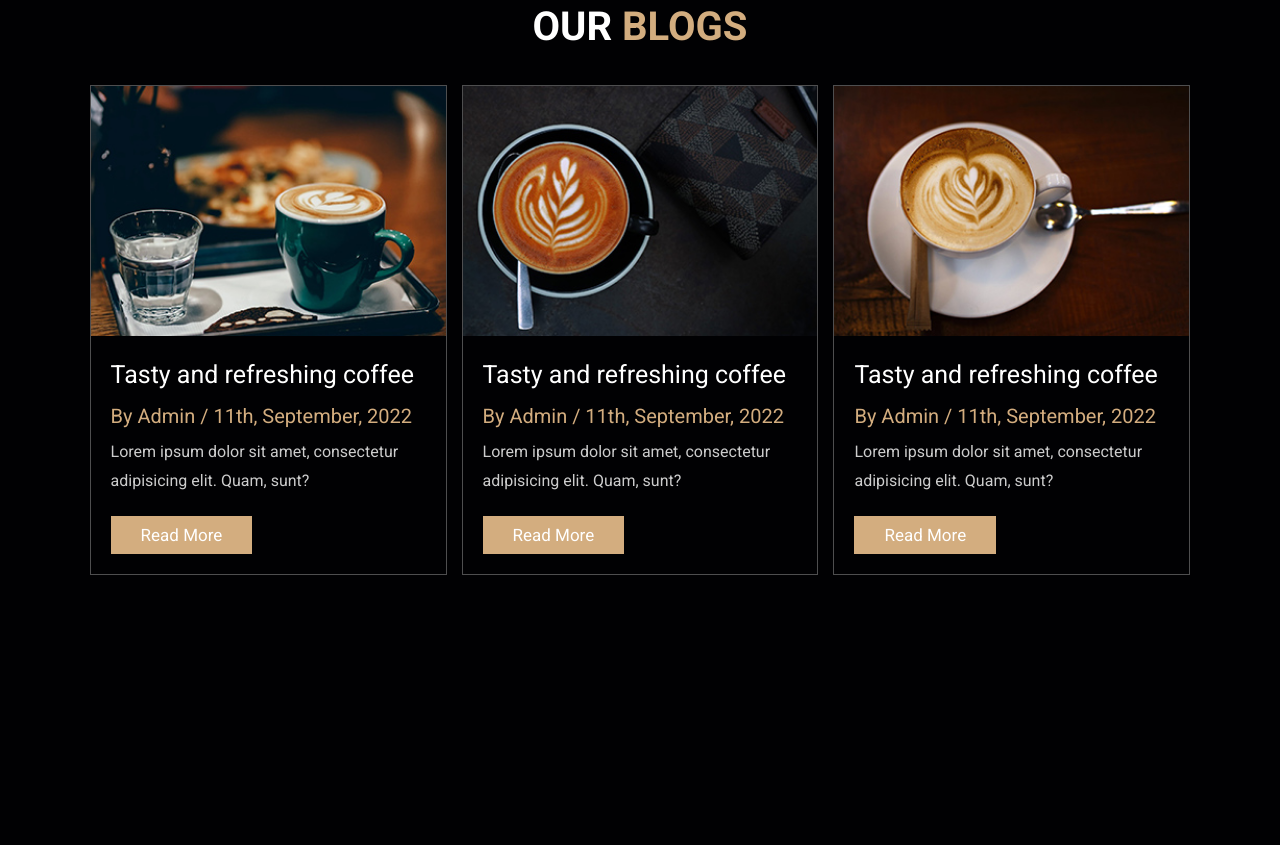
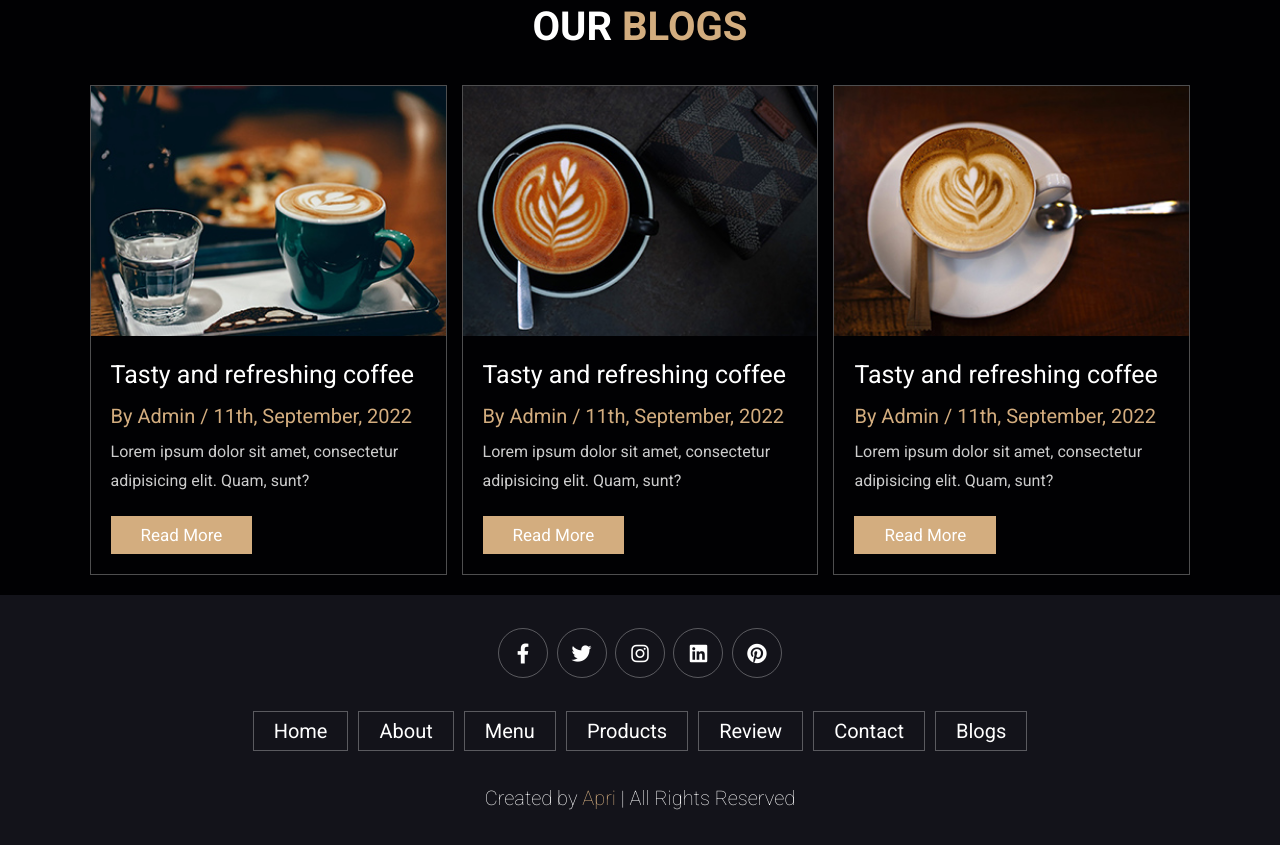
Before and after one commit to apri567/CoffeeShop, a plain HTML site: page index.html in a window 1280 px wide. Shown: the part 3906-4751 px from the top of the page. Before the commit the page ends 4501 px from the top, so only its background shows below. Drawn offline with Linux system fonts and the light colour scheme.

Commit message:
Footer is finished

```diff
--- a/css/style.css
+++ b/css/style.css
@@ -518,6 +518,62 @@ section {
     padding: 1rem 0;
 }
 
+/*  Footer  */
+.footer {
+    background: var(--black);
+    text-align: center;
+}
+
+.footer .share {
+    padding: 1rem 0;
+}
+
+.footer .share a {
+    height: 5rem;
+    width: 5rem;
+    line-height: 5rem;
+    font-size: 2rem;
+    color: #fff;
+    border: var(--border);
+    margin: .3rem;
+    border-radius: 50%;
+}
+
+.footer .share a:hover {
+    background: var(--main-color);
+}
+
+.footer .links {
+    display: flex;
+    justify-content: center;
+    flex-wrap: wrap;
+    padding: 2rem 0;
+    gap: 1rem;
+}
+
+.footer .links a {
+    padding: .7rem 2rem;
+    color: #fff;
+    border: var(--border);
+    font-size: 2rem;
+}
+
+.footer .links a:hover {
+    background: var(--main-color);
+}
+
+.footer .credit {
+    font-size: 2rem;
+    color: #fff;
+    font-weight: lighter;
+    padding: 1.5rem;
+}
+
+.footer .credit span {
+    color: var(--main-color);
+}
+
+
 /* Media Queries */
 @media (max-width: 991px) {
     html {
--- a/index.html
+++ b/index.html
@@ -356,6 +356,29 @@
     </section>
     <!--  Blogs section ends -->
 
+    <!--  Footer starts  -->
+    <section class="footer">
+        <div class="share">
+            <a href="#" class="fab fa-facebook-f"></a>
+            <a href="#" class="fab fa-twitter"></a>
+            <a href="#" class="fab fa-instagram"></a>
+            <a href="#" class="fab fa-linkedin"></a>
+            <a href="#" class="fab fa-pinterest"></a>
+        </div>
+
+        <div class="links">
+            <a href="#home">Home</a>
+            <a href="#about">About</a>
+            <a href="#menu">Menu</a>
+            <a href="#products">Products</a>
+            <a href="#review">Review</a>
+            <a href="#contact">Contact</a>
+            <a href="#blogs">Blogs</a>
+        </div>
+
+        <div class="credit">Created by <span>Apri</span> | All Rights Reserved</div>
+    </section>
+    <!--  Footer ends  -->
 
     <!--  custom js file link  -->
     <script src="js/script.js"></script>
```
